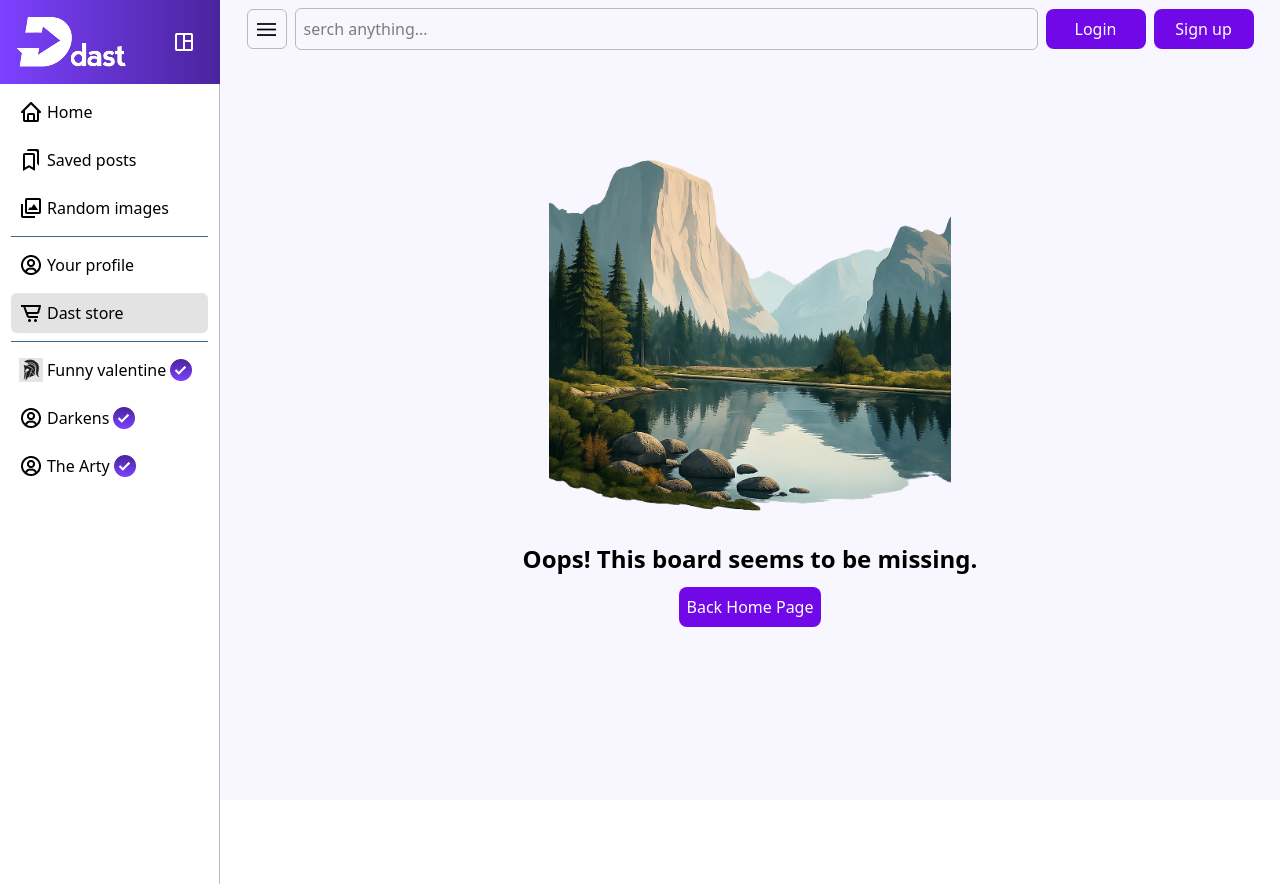
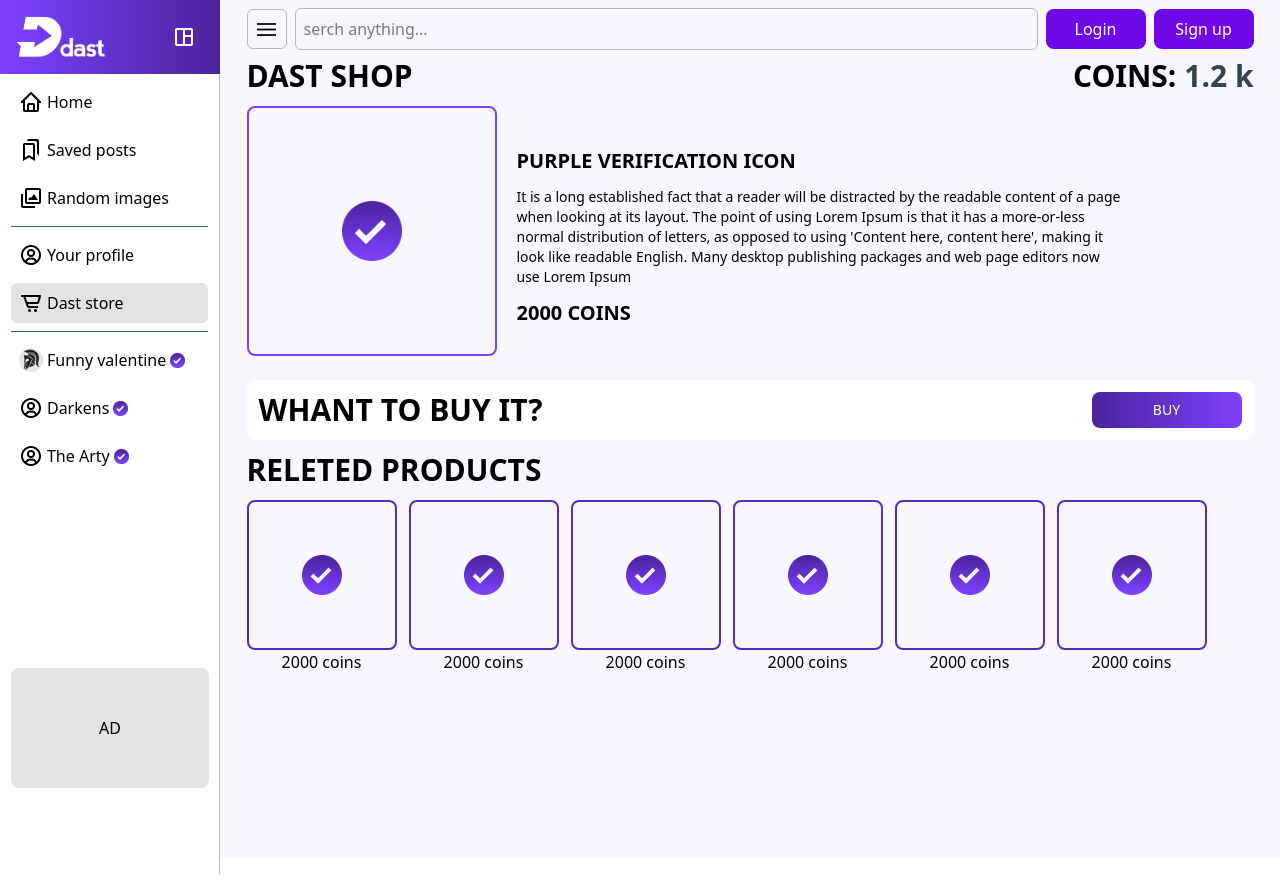
Before and after one commit to Muhammadali-fr/dast_client, a React (Vite) app: page /store/coin in a window 1280 px wide. Built offline with nearby package versions, Linux system fonts and the light colour scheme; no server answers.

Commit message:
dast store

```diff
--- a/src/App.jsx
+++ b/src/App.jsx
@@ -12,6 +12,7 @@ import NotFound from './pages/NotFound'
 import SavedPosts from './pages/SavedPosts'
 import RandomImage from './pages/RandomImage'
 import Store from './pages/Store';
+import StoreCoin from './pages/StoreCoin'
 
 // toaster
 import { Toaster } from 'react-hot-toast'
@@ -44,6 +45,7 @@ const App = () => {
           <Route path='img/:id' element={<SeeImage />}></Route>
           <Route path='random/:id' element={<RandomImage />}></Route>
           <Route path='store' element={<Store />}></Route>
+          <Route path='store/coin' element={<StoreCoin />}></Route>
 
           {/* Not Found Page  */}
           <Route path='*' element={<NotFound />}></Route>
--- a/src/components/Sidebar.jsx
+++ b/src/components/Sidebar.jsx
@@ -42,7 +42,7 @@ const Sidebar = () => {
                 {isFull ? <div className=' min-w-[220px] w-[220px] h-screen sticky top-0   '>
                     <div className=" p-4 bg-linear-to-l from-[#4A249D] to-[#7D41FF] flex items-center justify-between">
                         <Link to='/'>
-                            <img className="w-[111px]" src={Logo} alt="logoimg" />
+                            <img className="w-[90px]" src={Logo} alt="logoimg" />
                         </Link>
                         <div onClick={handleFull} className="p-2 w-[40px] h-[40px] hover:bg-white/20 flex items-center justify-center rounded-md cursor-pointer">
                             <img src={DashboardImage} alt="dash icon" />
@@ -98,28 +98,35 @@ const Sidebar = () => {
 
                             <Link className="p-2 rounded-md hover:bg-[#E3E3E3]" to="/">
                                 <li className="w-full flex items-center gap-1">
-                                    <img className="w-[24px]" src={Valentine} alt="user.png" />
+                                    <img className="w-[24px] rounded-full" src={Valentine} alt="user.png" />
                                     <p>Funny valentine</p>
-                                    <img className="w-[22px]" src={True} alt="true.jpg" />
+                                    <img className="w-[15px]" src={True} alt="true.jpg" />
                                 </li>
                             </Link>
                             <Link className="p-2 rounded-md hover:bg-[#E3E3E3]" to="/">
                                 <li className="w-full flex items-center gap-1">
-                                    <img className="w-[24px]" src={Profile} alt="user.png" />
+                                    <img className="w-[24px] rounded-full" src={Profile} alt="user.png" />
                                     <p>Darkens</p>
-                                    <img className="w-[22px]" src={True} alt="true.jpg" />
+                                    <img className="w-[15px]" src={True} alt="true.jpg" />
                                 </li>
                             </Link>
                             <Link className="p-2 rounded-md hover:bg-[#E3E3E3]" to="/">
                                 <li className="w-full flex items-center gap-1">
-                                    <img className="w-[24px]" src={Profile} alt="user.png" />
+                                    <img className="w-[24px] rounded-full" src={Profile} alt="user.png" />
                                     <p>The Arty</p>
-                                    <img className="w-[22px]" src={True} alt="true.jpg" />
+                                    <img className="w-[15px]" src={True} alt="true.jpg" />
                                 </li>
                             </Link>
+
+                            {/* ads  */}
+                            <div title="you can add ads here" className="w-[90%] mb-3 h-[120px] bg-[#E3E3E3] rounded-lg flex items-center justify-center absolute bottom-0">
+                               <p>AD</p>
+                            </div>
                         </ul>
 
                     </div>
+
+
                 </div>
                     :
                     <div className='min-w-[60px] w-[60px] h-screen sticky top-0   '>
@@ -173,17 +180,17 @@ const Sidebar = () => {
 
                                 <Link className="p-2 rounded-md hover:bg-[#E3E3E3]" to="/">
                                     <li className="w-full flex items-center gap-1">
-                                        <img className="w-[24px]" src={Valentine} alt="user.png" />
+                                        <img className="w-[24px] rounded-full" src={Valentine} alt="user.png" />
                                     </li>
                                 </Link>
                                 <Link className="p-2 rounded-md hover:bg-[#E3E3E3]" to="/">
                                     <li className="w-full flex items-center gap-1">
-                                        <img className="w-[24px]" src={Profile} alt="user.png" />
+                                        <img className="w-[24px] rounded-full" src={Profile} alt="user.png" />
                                     </li>
                                 </Link>
                                 <Link className="p-2 rounded-md hover:bg-[#E3E3E3]" to="/">
                                     <li className="w-full flex items-center gap-1">
-                                        <img className="w-[24px]" src={Profile} alt="user.png" />
+                                        <img className="w-[24px] rounded-full" src={Profile} alt="user.png" />
                                     </li>
                                 </Link>
                             </ul>
--- a/src/pages/AddPost.jsx
+++ b/src/pages/AddPost.jsx
@@ -82,8 +82,8 @@ const AddPost = () => {
             {/* Links  */}
             <div className="w-full overflow-scroll flex items-center gap-5 border-b border-[#BABABA] py-5 overscroll-x-hidden">
                 <Link className="text-violet-700 whitespace-nowrap">POST</Link>
-                <Link className="relative whitespace-nowrap">ADD YOUR PRODUCT <span className="px-2 rounded-lg text-center bg-violet-700 text-white absolute bottom-4 left-34">pro</span> </Link>
-                <Link className="relative whitespace-nowrap">ADD NEW COLLECTION <span className="px-2 rounded-lg text-center bg-violet-700 text-white absolute bottom-4 left-38">pro</span>  </Link>
+                <Link to="/store" className="relative whitespace-nowrap">ADD YOUR PRODUCT <span className="px-2 rounded-lg text-center bg-violet-700 text-white absolute bottom-4 left-34">pro</span> </Link>
+                <Link to="/store" className="relative whitespace-nowrap">ADD NEW COLLECTION <span className="px-2 rounded-lg text-center bg-violet-700 text-white absolute bottom-4 left-38">pro</span>  </Link>
             </div>
 
             {/* main  */}
@@ -169,10 +169,10 @@ const AddPost = () => {
 
                                 <div className="flex items-center gap-2 justify-between mt-2">
                                     <div className="flex items-center justify-between gap-2">
-                                        <img className="w-[23px] h-[23px]" src={ValentineImage} alt="ValentineImage" />
-                                        <div className="flex items-center">
+                                        <img className="w-[23px] h-[23px] rounded-full" src={ValentineImage} alt="ValentineImage" />
+                                        <div className="flex items-center gap-2">
                                             <p className="text-sm">Funny Valentine</p>
-                                            <img src={TrueImage} alt="TrueImage" />
+                                            <img className="w-[20px]" src={TrueImage} alt="TrueImage" />
                                         </div>
 
                                     </div>
@@ -197,10 +197,10 @@ const AddPost = () => {
                                 <div className="w-[154px] flex flex-col gap-2">
                                     <div className="flex items-center gap-2 justify-between mt-2">
                                         <div className="flex items-center justify-between gap-2">
-                                            <img className="w-[23px] h-[23px]" src={ValentineImage} alt="ValentineImage" />
-                                            <div className="flex items-center">
+                                            <img className="w-[23px] h-[23px] rounded-full" src={ValentineImage} alt="ValentineImage" />
+                                            <div className="flex items-center gsp-1">
                                                 <p className="text-sm">Funny Valentine</p>
-                                                <img src={TrueImage} alt="TrueImage" />
+                                                <img className="w-[20px]" src={TrueImage} alt="TrueImage" />
                                             </div>
                                         </div>
                                     </div>
--- a/src/pages/Profile.jsx
+++ b/src/pages/Profile.jsx
@@ -33,7 +33,7 @@ const Profile = () => {
 
                 {/* name  */}
                 <div className='flex items-center justify-center font-bold text-2xl whitespace-nowrap gap-1'>
-                    <p>Funny Valentine</p> <img src={TrueImg} alt="trueImg" />
+                    <p>Funny Valentine</p> <img className='w-[25px]' src={TrueImg} alt="trueImg" />
                 </div>
 
                 {/* bio  */}
--- a/src/pages/Store.jsx
+++ b/src/pages/Store.jsx
@@ -41,7 +41,7 @@ const Store = () => {
                     {
                         coins.map((coin, id) => (
                             <li key={id}>
-                                <Link className='rounded-lg min-w-[100px] sm:min-w-[150px] min-h-[100px] sm:min-h-[150px] flex items-center justify-center border-2 border-[#572cb8]'>
+                                <Link to="coin" className='rounded-lg min-w-[100px] sm:min-w-[150px] min-h-[100px] sm:min-h-[150px] flex items-center justify-center border-2 border-[#572cb8]'>
                                     <img className='w-[40px] h-[40px]' src={coin.iconImage} alt="icon image" />
                                 </Link>
                                 <p className='text-center'>{coin.price} coins</p>
@@ -52,7 +52,7 @@ const Store = () => {
             </div>
 
             {/* contact  */}
-            <div className='flex items-center justify-between'>
+            <div className='flex items-center justify-between bg-white p-3 rounded-lg'>
                 <p className='text-xl sm:text-3xl font-bold'>NEED SUPPORT?</p>
 
                 {/* contact btn  */}
@@ -64,7 +64,7 @@ const Store = () => {
                 isOpen && <div onClick={handleBack} className='fixed inset-0 backdrop-blur-sm bg-black/30 flex sm:items-center items-end justify-center z-100'>
 
                     {/* madal contont  */}
-                    <div className='w-[500px] h-[300px] bg-white rounded-lg flex items-center justify-center flex-col space-y-3 relative'>
+                    <div className='w-[95%] sm:w-[500px] h-[300px] bg-white rounded-lg flex items-center justify-center flex-col space-y-3 relative'>
                         <p className='text-lg font-semibold'>Contact</p>
 
                         <form className='w-[95%] sm:w-[90%] flex flex-col space-y-3'>
@@ -98,7 +98,7 @@ const Store = () => {
                 {
                     coins.map((coin, id) => (
                         <li key={id}>
-                            <Link className='rounded-lg min-w-[100px] sm:min-w-[150px] min-h-[100px] sm:min-h-[150px] flex items-center justify-center border-2 border-[#572cb8]'>
+                            <Link to="coin" className='rounded-lg min-w-[100px] sm:min-w-[150px] min-h-[100px] sm:min-h-[150px] flex items-center justify-center border-2 border-[#572cb8]'>
                                 <img className='w-[40px] h-[40px]' src={coin.iconImage} alt="icon image" />
                             </Link>
                             <p className='text-center'>{coin.price} coins</p>
--- /dev/null
+++ b/src/pages/StoreCoin.jsx
@@ -0,0 +1,122 @@
+import React, { useState } from 'react'
+
+// react-router-dom
+import { Link } from 'react-router-dom'
+
+// assets
+import TrueImage from "../assets/true.png"
+import CloseImage from "../assets/close.png"
+
+// data
+import { coins } from '../data/data'
+
+// toast
+import toast from 'react-hot-toast'
+
+const StoreCoin = () => {
+    const [isOpen, setIsOpen] = useState(false);
+
+    const hadnleModal = () => {
+        setIsOpen(!isOpen);
+    }
+
+    const handleOverlay = (e) => {
+        if (e.target === e.currentTarget) {
+            setIsOpen(!isOpen);
+        }
+    }
+
+    const handleBuy = () => {
+        toast.error("something went wrong.")
+    }
+
+    return (
+        <div className='w-[95%] min-h-screen mx-auto space-y-3' >
+            {/* header and coin  */}
+            <div className='flex items-center justify-between'>
+                <p className='text-xl font-bold sm:text-3xl'>DAST SHOP</p>
+                <p className='text-xl font-bold sm:text-3xl'>COINS: <span className='text-gray-700'>1.2 k</span></p>
+            </div>
+
+            {/* section  */}
+            <div className='sm:flex items-center justify-start gap-5 space-y-3'>
+
+                {/* coin view  */}
+                <div className='min-w-[250px] min-h-[250px] border-2 border-[#7D41FF] flex items-center justify-center rounded-lg'>
+                    <img className='w-[60px] h-[60px]' src={TrueImage} alt="trueImage" />
+                </div>
+
+                {/* about coin  */}
+                <div className='sm:w-[60%] space-y-3'>
+
+                    {/* coin title  */}
+                    <p className='text-xl font-bold'>PURPLE VERIFICATION ICON</p>
+
+                    <p className='text-sm md:text-md'>It is a long established fact that a reader will be distracted by the readable content of a page when looking at its layout. The point of using Lorem Ipsum is that it has a more-or-less normal distribution of letters, as opposed to using 'Content here, content here', making it look like readable English. Many desktop publishing packages and web page editors now use Lorem Ipsum</p>
+
+                    {/* coin price  */}
+                    <p className='text-xl font-semibold'><span>2000</span> COINS</p>
+                </div>
+
+            </div>
+
+            {/* contact  */}
+            <div className='flex items-center justify-between bg-white p-3 rounded-lg'>
+                <p className='text-xl sm:text-3xl font-bold'>WHANT TO BUY IT?</p>
+
+                {/* contact btn  */}
+                <button onClick={hadnleModal} className='w-[150px] px-5 py-2 rounded-lg text-white cursor-pointer bg-linear-to-r from-[#4A249D] to-[#7D41FF] hover:opacity-90 text-sm'>BUY</button>
+            </div>
+
+            {/* related  */}
+            <div className='space-y-3'>
+                <div>
+                    <p className='text-xl sm:text-3xl font-bold'>RELETED PRODUCTS</p>
+                </div>
+
+                {/* coin types  */}
+                <ul className='flex gap-3 overflow-scroll'>
+                    {
+                        coins.map((coin, id) => (
+                            <li key={id}>
+                                <Link to="/store/coin" className='rounded-lg min-w-[100px] sm:min-w-[150px] min-h-[100px] sm:min-h-[150px] flex items-center justify-center border-2 border-[#572cb8]'>
+                                    <img className='w-[40px] h-[40px]' src={coin.iconImage} alt="icon image" />
+                                </Link>
+                                <p className='text-center'>{coin.price} coins</p>
+                            </li>
+                        ))
+                    }
+                </ul>
+            </div>
+
+            {/* modal  */}
+            {
+                isOpen && <div onClick={handleOverlay} className='bg-black/30 fixed inset-0 backdrop-blur-sm z-100 flex items-end sm:items-center justify-center'>
+                    {/* madal contont  */}
+                    <div className='w-[95%] sm:w-[500px] h-[300px] bg-white rounded-lg flex items-center justify-center flex-col space-y-3 relative'>
+                        <p className='sm:text-lg font-semibold text-sm'>BUY PURPLE VERIFICATION ICON</p>
+
+                        <div className='w-[95%] sm:w-[90%] flex items-center justify-center flex-col space-y-3'>
+
+                            {/* coin view  */}
+                            <div className='w-[150px] h-[150px] border-2 border-[#7D41FF] flex items-center justify-center rounded-lg'>
+                                <img className='w-[40px] h-[40px]' src={TrueImage} alt="trueImage" />
+                            </div>
+                            <p className='font-bold'><span>2000</span> COINS</p>
+
+                            <button onClick={handleBuy} className='w-full p-2 rounded-lg text-white cursor-pointer bg-linear-to-r from-[#4A249D] to-[#7D41FF] hover:opacity-90'>CONFIRM & BUY</button>
+                        </div>
+
+                        {/* close btn  */}
+                        <div onClick={hadnleModal} className='bg-gray-300 hover:bg-gray-200 rounded-full p-1 absolute right-2 top-2 cursor-pointer'>
+                            <img className='w-[20px] h-[20px]' src={CloseImage} alt="close button" />
+                        </div>
+                    </div>
+                </div>
+            }
+
+        </div>
+    )
+}
+
+export default StoreCoin
```
